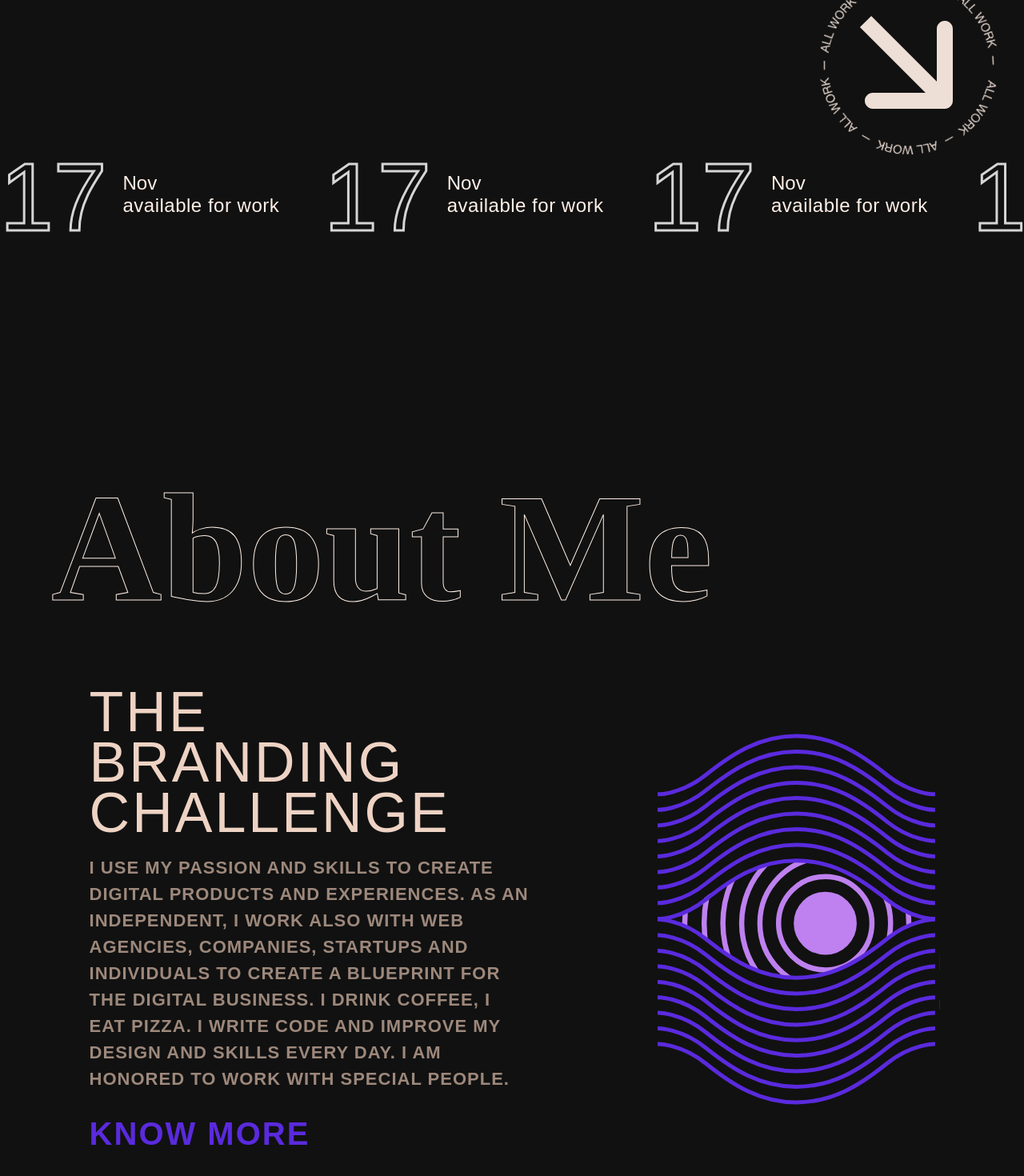
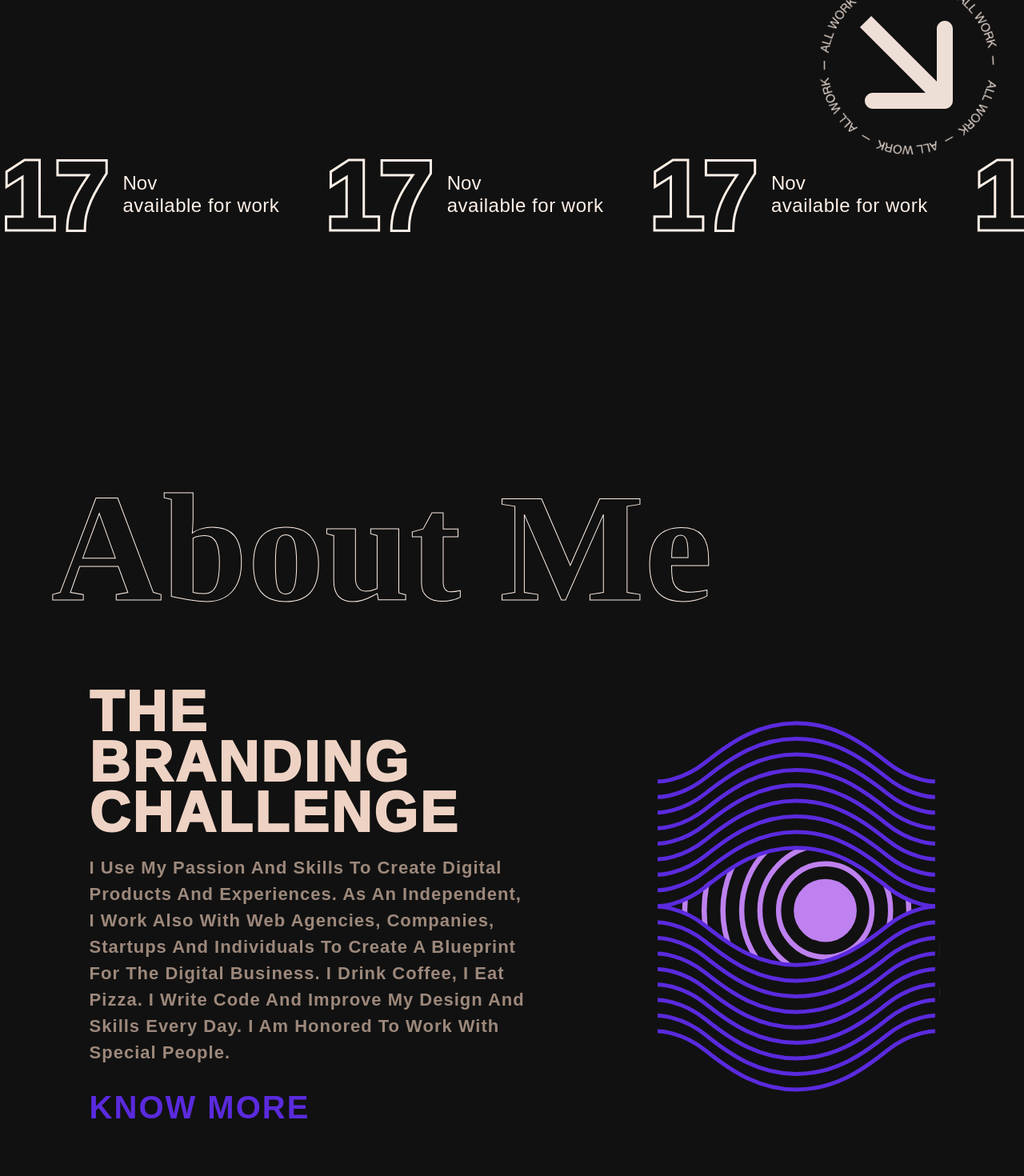
Before and after one commit to Abhishek79201/Portfolio, a React (Create React App) app: page / in a window 1280 px wide. Shown: the part 520-1990 px from the top of the page at 80% size. Built offline with nearby package versions, Linux system fonts and the light colour scheme.

Commit message:
new file format

```diff
--- a/package.json
+++ b/package.json
@@ -33,7 +33,7 @@
     "react-loaders": "^3.0.1",
     "react-locomotive-scroll": "^0.2.2",
     "react-router-dom": "^6.4.3",
-    "react-scripts": "^2.1.3",
+    "react-scripts": "^5.0.1",
     "react-tagcloud": "^2.3.1",
     "react-use": "^17.4.0",
     "sass": "^1.56.0",
--- a/src/App.scss
+++ b/src/App.scss
@@ -15,6 +15,18 @@ $tertiary-color: #5a2add;
 @font-face {
   font-family: 'montB';
   src: url('./assets/components/fonts/Montserrat-Bold.ttf') format('ttf');
+}
+@font-face {
+  font-family: 'popR';
+  src: url('./assets/components/fonts/Poppins-Regular.ttf') format('ttf');
+}
+@font-face {
+  font-family: 'popS';
+  src: url('./assets/components/fonts/Poppins-SemiBold.ttf') format('ttf');
+}
+@font-face {
+  font-family: 'popB';
+  src: url('./assets/components/fonts/Poppins-Bold.ttf') format('ttf');
 }
 @font-face {
   font-family: 'camar';
--- a/src/assets/pages/About/about.scss
+++ b/src/assets/pages/About/about.scss
@@ -29,10 +29,10 @@
 
       align-self: start;
       line-height: 1.5;
-      font-family: 'montB', Fallback, sans-serif;
+      font-family: 'Poppins', Fallback, sans-serif;
       font-weight: 500;
       color: hsl(22, 15%, 55%);
-      text-transform: uppercase;
+      text-transform: capitalize;
       line-height: 1.5;
       letter-spacing: 1px;
       font-weight: 600;
@@ -44,9 +44,9 @@
       color: white;
       letter-spacing: 3px;
       font-family: 'extU', Fallback, sans-serif;
-      font-weight: 300;
       color: hsl(22, 55%, 85%);
       line-height: 0.9;
+      font-weight: 1000;
     }
     h1 span {
       display: block;
--- a/src/assets/pages/HeroSection/Hero.css
+++ b/src/assets/pages/HeroSection/Hero.css
@@ -145,10 +145,12 @@
 }
 
 #date {
-  color: rgb(213, 213, 213);
+  color: #fff0e7;
   -webkit-text-fill-color: transparent;
   -webkit-text-stroke-width: 3px;
   font-size: 12rem;
+  font-weight: 1000;
+
   font-family: 'extU', Fallback, sans-serif;
   z-index: 0;
   line-height: 1;
--- a/src/assets/pages/MorePrs/styles/Projects.scss
+++ b/src/assets/pages/MorePrs/styles/Projects.scss
@@ -1,4 +1,3 @@
-@import url('https://fonts.googleapis.com/css2?family=Poppins:wght@300;600;800&display=swap');
 .prs {
   width: 100%;
   padding-top: 15rem;
@@ -42,7 +41,7 @@
   color: hsl(22, 15%, 55%);
   font-size: 2vw;
 
-  font-family: 'Poppins', sans-serif;
+  font-family: 'Poppins', Fallback, sans-serif;
 
   line-height: 1.5;
   font-weight: 800;
```
Also changed, not shown: 1 other file (tests, documents, lock files or other folders).
